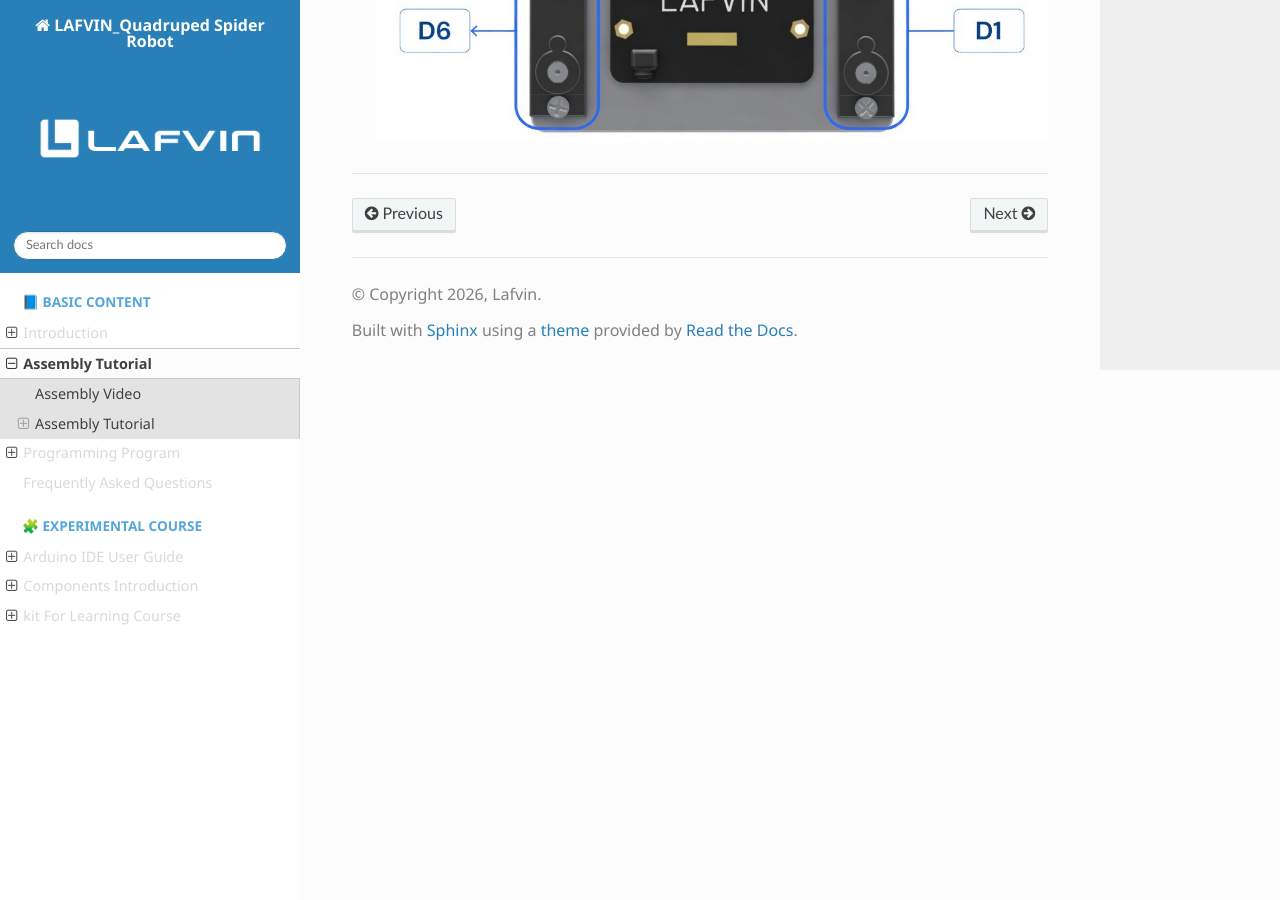
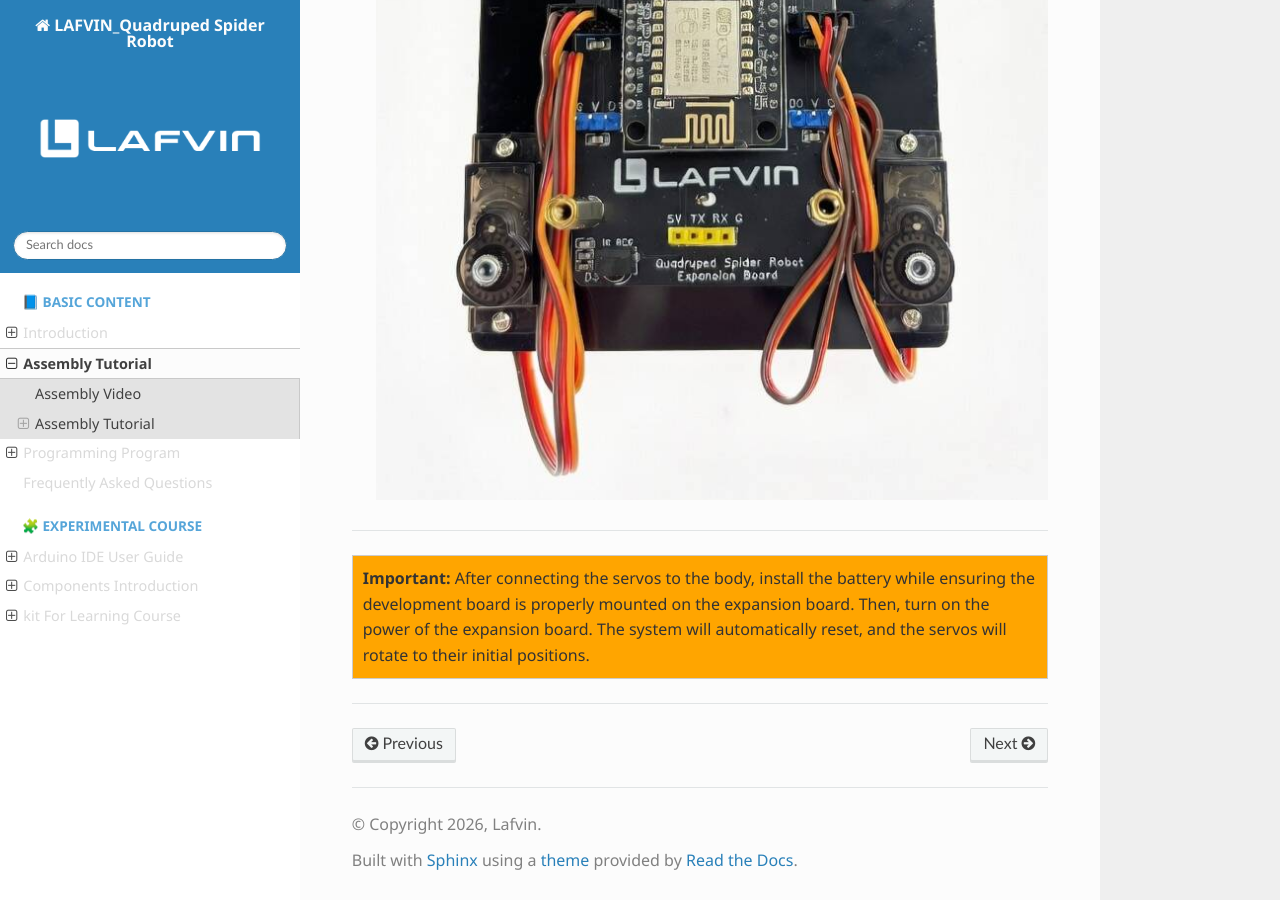
Before and after one commit to lafvintech/LAFVIN_Quadruped-Spider-Robot, a Sphinx documentation site: the page built from docs/source/AssemblyTutorial.rst, in a window 1280 px wide and 900 px high, scrolled down 4769 px. Built offline with Sphinx 7.4.7 and the Read the Docs theme 3.1.0, drawn with Linux system fonts in a browser that asks for light colours.

Commit message:
Update AssemblyTutorial.rst

```diff
--- a/docs/source/AssemblyTutorial.rst
+++ b/docs/source/AssemblyTutorial.rst
@@ -101,7 +101,7 @@
 
 Image of the assembled spider body parts:
 
- .. image:: _static/AssemblyTutorial/5.body.png
+ .. image:: _static/AssemblyTutorial/6.bodycom.png
    :width: 800
    :align: center
 
@@ -110,3 +110,11 @@
    <div style="margin-top: 30px;"></div>
 
 ----
+
+.. raw:: html
+
+   <div style="background-color: orange; padding: 10px; border: 1px solid #ccc; margin: 10px 0;">
+   <strong>Important:</strong> After connecting the servos to the body, install the battery while ensuring the development board is properly mounted on the expansion board. Then, turn on the power of the expansion board. The system will automatically reset, and the servos will rotate to their initial positions.
+   </div>
+
+----
```
